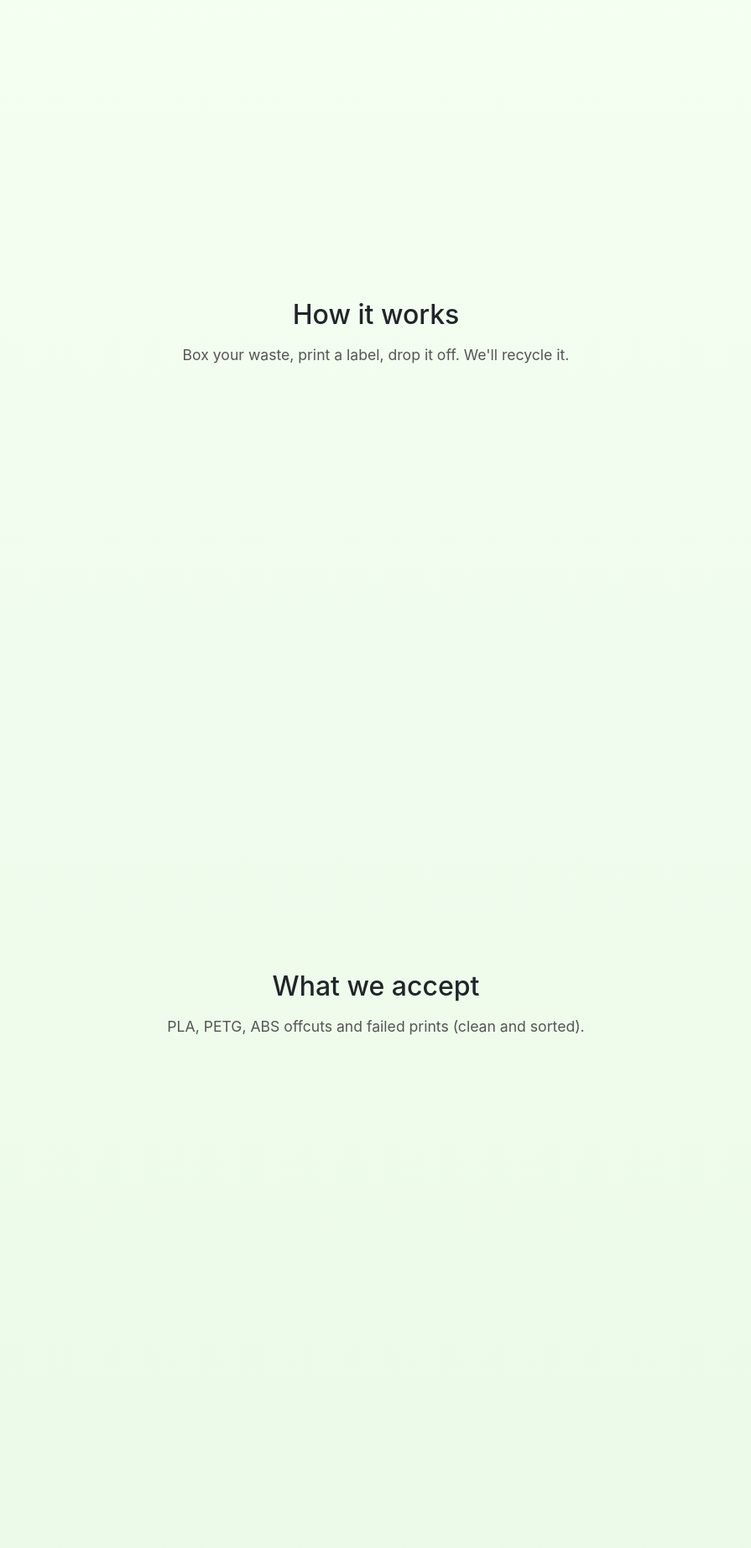
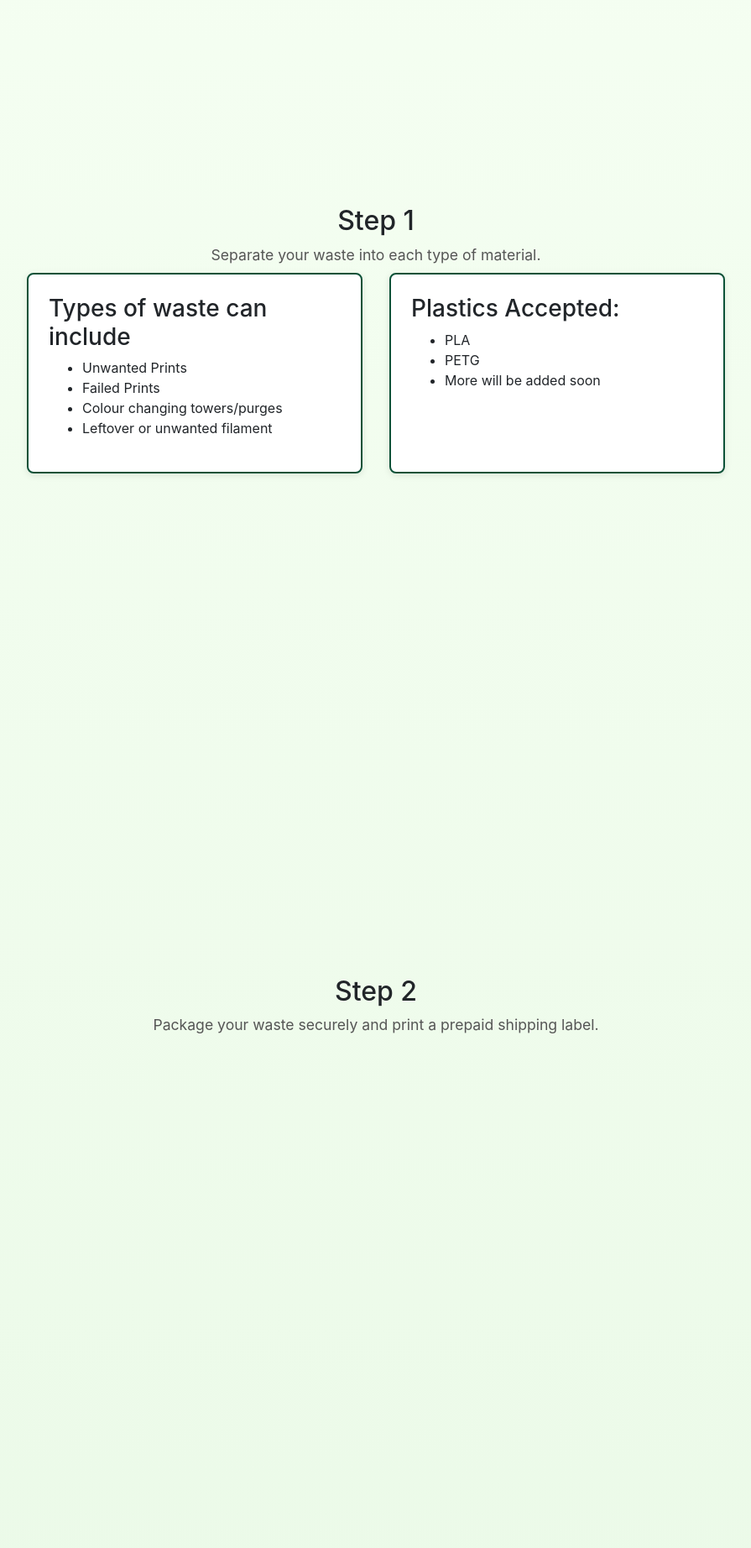
Before and after one commit to S-J-Knight/Python-Portfolio, a Django app: page /send_waste/ in a window 1280 px wide. Shown: the part 377-2221 px from the top of the page at 84% size, without its empty margins (192-1087 px from the left). Run offline with Django 5.2, Linux system fonts and the light colour scheme; some libraries are stand-ins or nearby versions.

Commit message:
fixed the scrolling and wrapping

```diff
--- a/website/static/css/main.css
+++ b/website/static/css/main.css
@@ -1,16 +1,5 @@
 body{
 	background: linear-gradient(180deg,#f6fff3,#e9f9e6);
-}
-
-h1,h2,h3,h4,h5,h6{
-	color:#ff4f00(0, 0%, 30%);
-}
-
-.box-element{
-	box-shadow:hsl(0, 0%, 80%) 0 0 16px;
-	background-color: #fff;
-	border-radius: 4px;
-	padding: 10px;
 }
 
 .thumbnail{
@@ -123,25 +112,31 @@ html, body {
 .section {
   min-height: 100vh !important;
   height: auto !important;
-  padding: 20px 0;
+  padding: 16px 0;
   display: grid !important;
   place-items: center;
   box-sizing: border-box;
 }
 
-/* center text in scroll sections */
+.section > * {
+  width: 100%;
+  max-width: 1200px;
+}
+
 .section .container {
   text-align: center;
   max-width: 800px;
+  margin: 0 auto 0.25rem auto; /* reduced bottom margin */
 }
 
 .section h2 {
-  margin-bottom: 1rem;
+  margin-bottom: 0.5rem;
 }
 
 .section p {
   font-size: 1.1rem;
   color: #555;
+  margin-bottom: 0.5rem; /* add explicit small margin */
 }
 
 /* default: animate in from left */
@@ -170,3 +165,25 @@ html, body {
     opacity: 1;
   }
 }
+
+.flex-columns {
+  display: flex;
+  gap: 2rem;
+  justify-content: center;
+  margin-top: 0rem; /* reduced gap */
+  flex-wrap: wrap;
+  max-width: 1000px;
+  margin-left: auto;
+  margin-right: auto;
+}
+
+.flex-columns > div {
+  flex: 1;
+  max-width: 400px;
+  text-align: left;
+  border: 2px solid #0b5137;
+  border-radius: 8px;
+  padding: 1.5rem;
+  background: #ffffff;
+  box-shadow: 0 2px 8px rgba(0,0,0,0.1);
+}
--- a/website/templates/pages/send_waste.html
+++ b/website/templates/pages/send_waste.html
@@ -2,6 +2,7 @@
 {% load static %}
 
 {% block content %}
+<!-- Hero section -->
 <section class="jumbotron text-center" style="background: linear-gradient(#f0fff4,#e8f7ec); padding:48px; border-radius:8px; margin-top:16px;">
   <div class="container">
     <h1 class="display-4">Send Waste</h1>
@@ -9,24 +10,50 @@
   </div>
 </section>
 
+<!-- Step 1: Separate waste -->
 <section class="section hidden">
-  <div class="container">
-    <h2>How it works</h2>
-    <p>Box your waste, print a label, drop it off. We'll recycle it.</p>
+  <div>
+    <div class="container">
+      <h2>Step 1</h2>
+      <p>Separate your waste into each type of material.</p>
+    </div>
+
+    <div class="flex-columns">
+      <div>
+        <h3>Types of waste can include</h3>
+        <ul>
+          <li>Unwanted Prints</li>
+          <li>Failed Prints</li>
+          <li>Colour changing towers/purges</li>
+          <li>Leftover or unwanted filament</li>
+        </ul>
+      </div>
+
+      <div>
+        <h3>Plastics Accepted:</h3>
+        <ul>
+          <li>PLA</li>
+          <li>PETG</li>
+          <li>More will be added soon</li>
+        </ul>
+      </div>
+    </div>
   </div>
 </section>
 
+<!-- Step 2 -->
 <section class="section hidden">
   <div class="container">
-    <h2>What we accept</h2>
-    <p>PLA, PETG, ABS offcuts and failed prints (clean and sorted).</p>
+    <h2>Step 2</h2>
+    <p>Package your waste securely and print a prepaid shipping label.</p>
   </div>
 </section>
 
+<!-- Step 3 -->
 <section class="section hidden">
   <div class="container">
-    <h2>Get a label</h2>
-    <p>Sign in and generate a prepaid label.</p>
+    <h2>Step 3</h2>
+    <p>Drop it off at your nearest collection point. We'll handle the recycling.</p>
   </div>
 </section>
 {% endblock %}
```
